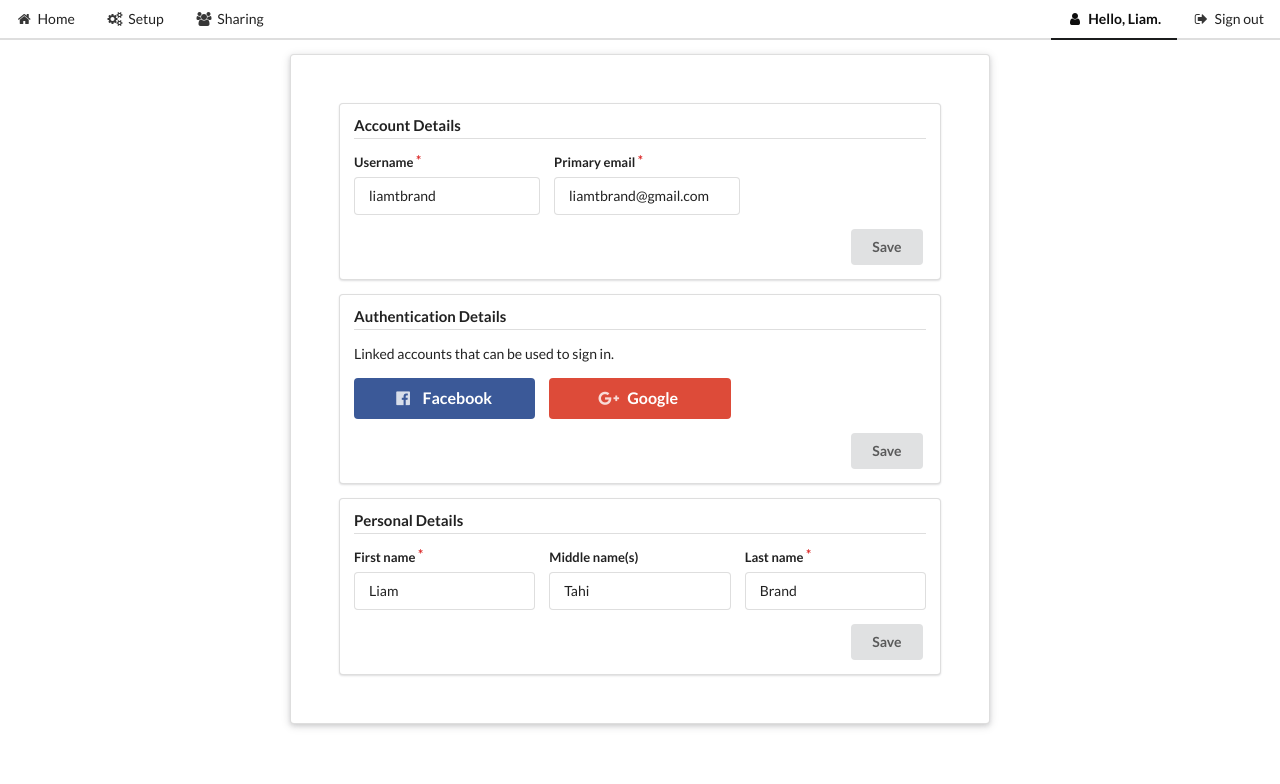
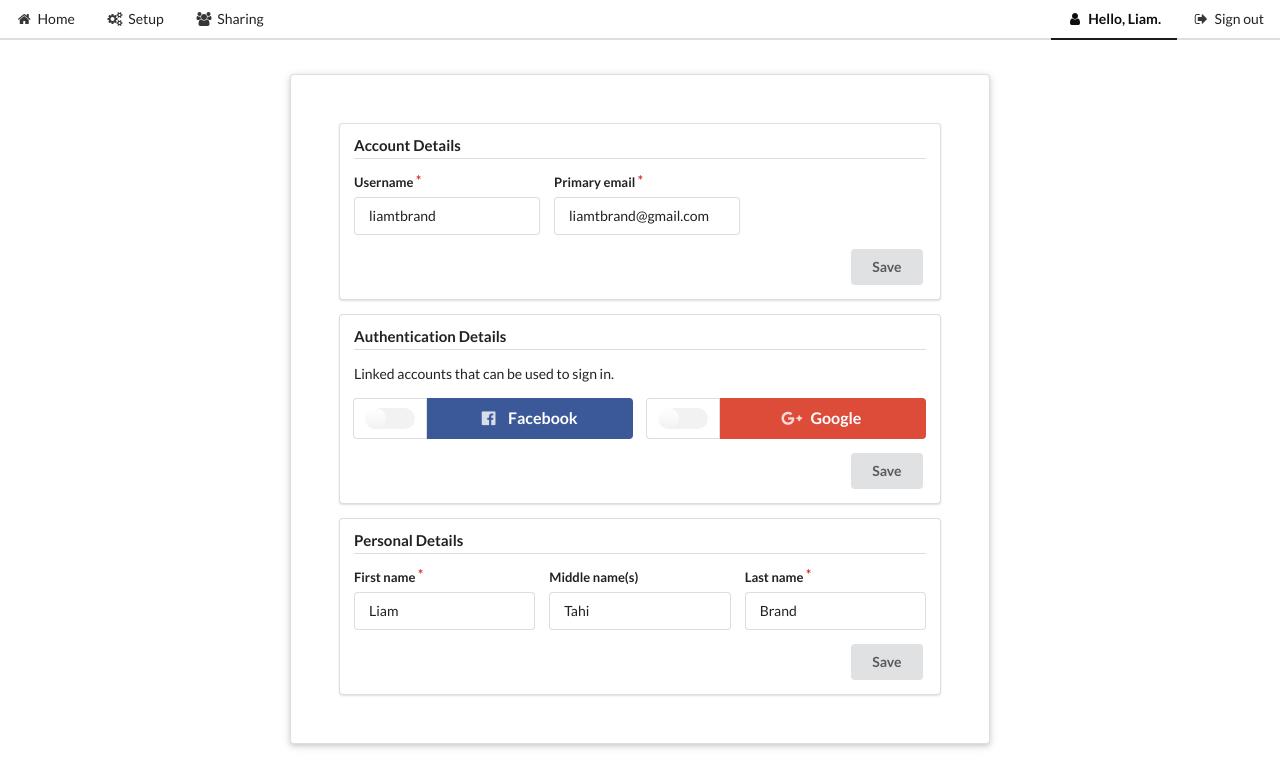
Before and after one commit to liamtbrand/IoT, a PHP site: page /profile/index.php in a window 1280 px wide. Shown: the top 784 px of the page. Run offline with PHP 8.4, Linux system fonts and the light colour scheme; some libraries are stand-ins or nearby versions.

Commit message:
Updates small changes

```diff
--- a/WebInterface/menu.php
+++ b/WebInterface/menu.php
@@ -4,7 +4,7 @@
 }
 </style>
 
-<div class="ui secondary pointing menu">
+<div class="ui fixed secondary pointing menu" style="background-color:#FFF;">
   <a class="item" id="home">
     <i class="home icon"></i>
     Home
@@ -28,6 +28,7 @@
     </a>
   </div>
 </div>
+<br /><br /><br />
 
 <script>
   $(document).ready(function(){
--- a/WebInterface/profile/index.php
+++ b/WebInterface/profile/index.php
@@ -31,19 +31,44 @@ require '../menu.php';
 
       <p>Linked accounts that can be used to sign in.</p>
 
-      <div class="ui three fields">
+      <div class="ui two fields">
         <div class="ui field">
-          <button class="ui fluid large facebook button">
-            <i class="facebook icon"></i>
-            Facebook
-          </button>
+
+          <div class="ui fluid left labeled button">
+            <a class="ui basic label">
+              <div class="ui fitted toggle checkbox">
+                <input type="checkbox">
+                <label></label>
+              </div>
+            </a>
+            <div class="ui fluid large facebook button">
+              <i class="facebook icon"></i>
+              Facebook
+            </div>
+          </div>
+
         </div>
 
         <div class="ui field">
+
+          <div class="ui fluid left labeled button">
+            <a class="ui basic label">
+              <div class="ui fitted toggle checkbox">
+                <input type="checkbox">
+                <label></label>
+              </div>
+            </a>
+            <div class="ui fluid large google plus button">
+              <i class="google plus icon"></i>
+              Google
+            </div>
+          </div>
+          <!--
           <button class="ui fluid large google plus button">
             <i class="google plus icon"></i>
             Google
           </button>
+        -->
         </div>
       </div>
 
```
